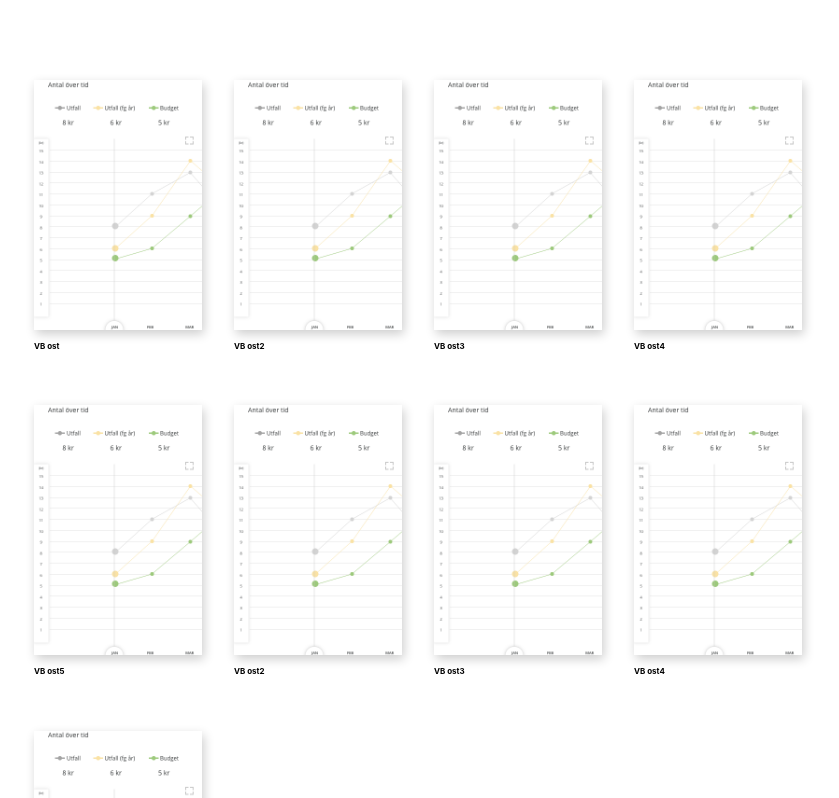
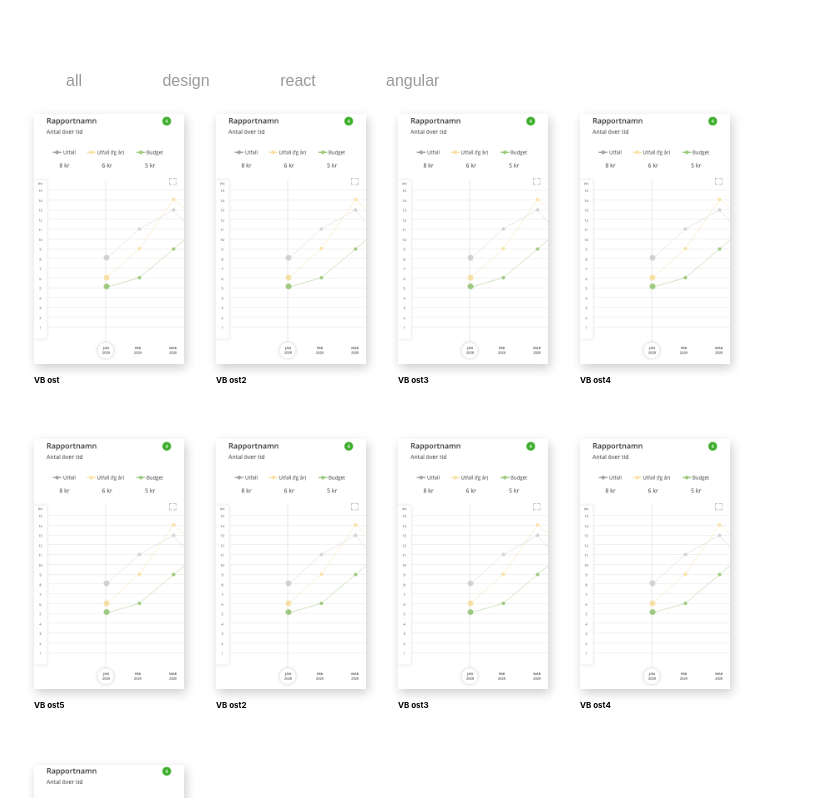
Before and after one commit to anniebjurman/portfolio, a React (Create React App) app: page / in a window 1280 px wide. Shown: the top 798 px of the page, without its empty margins (222-1061 px from the left). Built offline with nearby package versions, Linux system fonts and the light colour scheme.

Commit message:
animation done

```diff
--- a/src/App.css
+++ b/src/App.css
@@ -1,6 +1,6 @@
 .projects {
   display: grid;
-  grid-template-columns: repeat(auto-fit, minmax(150px, 1fr));
+  grid-template-columns: repeat(auto-fit, minmax(150px, 150px));
   grid-column-gap: 2rem;
   grid-row-gap: 2rem;
 }
--- a/src/App.tsx
+++ b/src/App.tsx
@@ -1,35 +1,53 @@
-import React from 'react';
-import logo from './logo.svg';
 import './App.css';
 import { useEffect, useState } from 'react';
 import ProjectCard from './ProjectCard';
+import Filter from './Filter';
+import { motion, AnimatePresence } from 'framer-motion';
+
+interface IProject {
+  id: string;
+  title: string;
+  img: string;
+  filter: string[];
+}
 
 function App() {
+  const proj: any[] = [
+    {id: 0, title: "VB ost", img: 'insikt.png', filter: ['design', 'react']},
+    {id: 1, title: "VB ost2", img: 'insikt.png', filter: ['design']},
+    {id: 2, title: "VB ost3", img: 'insikt.png', filter: ['design']},
+    {id: 3, title: "VB ost4", img: 'insikt.png', filter: ['react']},
+    {id: 4, title: "VB ost5", img: 'insikt.png', filter: ['design', 'react', 'angular']},
+    {id: 5, title: "VB ost2", img: 'insikt.png', filter: ['design', 'angular']},
+    {id: 6, title: "VB ost3", img: 'insikt.png', filter: ['design', 'react']},
+    {id: 7, title: "VB ost4", img: 'insikt.png', filter: ['design']},
+    {id: 8, title: "VB ost5", img: 'insikt.png', filter: ['angular']}
+  ]
+
+  const [projects, setProjects] = useState<IProject[]>([]);
+  const [filtered, setFiltered] = useState<IProject[]>([]);
+  const [activeFilter, setActiveFilter] = useState('');
 
   useEffect(() => {
-    //fetch data
-  }, [])
+    setThings();
+  }, []);
 
-  const projects = [
-    {id: 0, title: "VB ost"},
-    {id: 1, title: "VB ost2"},
-    {id: 2, title: "VB ost3"},
-    {id: 3, title: "VB ost4"},
-    {id: 4, title: "VB ost5"},
-    {id: 5, title: "VB ost2"},
-    {id: 6, title: "VB ost3"},
-    {id: 7, title: "VB ost4"},
-    {id: 8, title: "VB ost5"}
-  ]
+  const setThings = () => {
+    setProjects(proj);
+    setFiltered(proj);
+  }
 
   return (
     <div className="App">
-      <div className='projects'>
-        {projects.map(p => {
-          return <ProjectCard key={p.id} project={p}/>
-        })}
+      <Filter projects={projects} setFiltered={setFiltered} activeFilter={activeFilter} setActiveFilter={setActiveFilter}/>
+      <motion.div layout className='projects'>
+        <AnimatePresence>
+          {filtered.map(p => {
+            return <ProjectCard key={p.id} project={p}/>
+          })}
+        </AnimatePresence>
 
-      </div>
+      </motion.div>
     </div>
   );
 }
--- /dev/null
+++ b/src/Filter.css
@@ -0,0 +1,15 @@
+
+button {
+    margin-right: 2rem;
+    min-width: 5rem;
+    padding: 0.5rem 1rem;
+    border: none;
+    color: rgb(153, 153, 153);
+    background: none;
+    font-size: medium;
+    cursor: pointer;
+}
+
+button.active {
+    color: rgb(43, 43, 220);
+}
--- /dev/null
+++ b/src/Filter.tsx
@@ -0,0 +1,31 @@
+import { useEffect } from "react";
+import "./Filter.css";
+
+function Filter(props: any) {
+
+    useEffect(() => {
+        if (props.activeFilter === "all") {
+            props.setFiltered(props.projects);
+            return;
+        }
+
+        const filtered = props.projects.filter((p : any) => p.filter.includes(props.activeFilter));
+        props.setFiltered(filtered);
+
+    }, [props.activeFilter])
+
+    return (
+        <div className="filter-container">
+            <button className={props.activeFilter === 'all' ? "active" : ''}
+                    onClick={() => props.setActiveFilter('all')}>all</button>
+            <button className={props.activeFilter === 'design' ? "active" : ''}
+                    onClick={() => props.setActiveFilter('design')}>design</button>
+            <button className={props.activeFilter === 'react' ? "active" : ''}
+                    onClick={() => props.setActiveFilter('react')}>react</button>
+            <button className={props.activeFilter === 'angular' ? "active" : ''}
+                    onClick={() => props.setActiveFilter('angular')}>angular</button>
+        </div>
+    )
+}
+
+export default Filter;
--- a/src/ProjectCard.css
+++ b/src/ProjectCard.css
@@ -1,5 +1,5 @@
 img {
-    width: 100%;
+    width: 150px;
     height: 250px;
     object-fit: cover;
     margin-top: 1rem;
--- a/src/ProjectCard.tsx
+++ b/src/ProjectCard.tsx
@@ -1,14 +1,15 @@
 import insikt from "./images/insikt.png";
 import './ProjectCard.css';
+import { motion } from "framer-motion";
 
 function ProjectCard(props: any) {
     let p = props.project;
 
     return (
-        <div>
+        <motion.div layout animate={{opacity: 1}} initial={{opacity: 0}} exit={{opacity: 0}}>
             <img src={insikt} alt="" />
             <h2>{p.title}</h2>
-        </div>
+        </motion.div>
     )
 
 }
```
